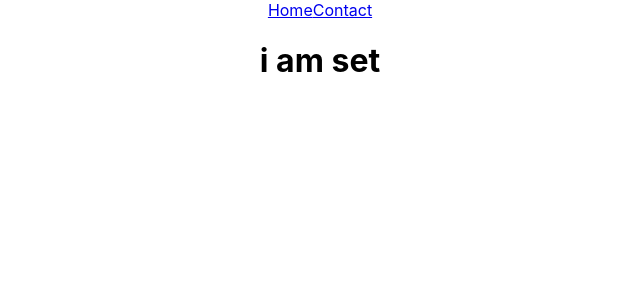
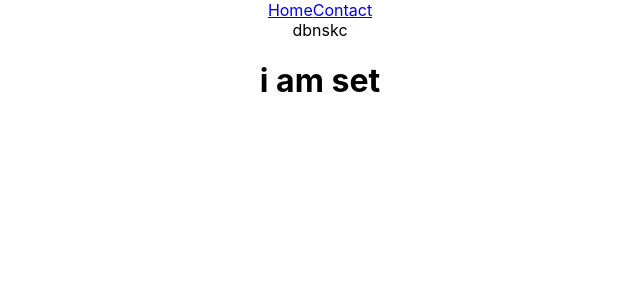
Before and after one commit to veerabhadrasai/dummy, a React (Create React App) app: page /#/Contact in a window 1280 px wide. Shown: the top 300 px of the page, without its empty margins (320-960 px from the left). Built offline with nearby package versions, Linux system fonts and the light colour scheme.

Commit message:
Update code

```diff
--- a/src/App.js
+++ b/src/App.js
@@ -7,6 +7,7 @@ import Navbar from './navbar.js';
 function App() {
   return (
     <div className="App">
+
       <Navbar/>
      <Routes>
          <Route path='/' element={<J/>}/>
--- a/src/contact.js
+++ b/src/contact.js
@@ -3,6 +3,7 @@ import React from 'react';
 const Contact = () => {
     return (
         <div>
+            dbnskc
             <h1>i am set</h1>
         </div>
     );
--- a/src/j.js
+++ b/src/j.js
@@ -5,6 +5,7 @@ const J = () => {
         <div>
             hello World...
             kcm sjnc
+            c mzxl
         </div>
     );
 }
```
